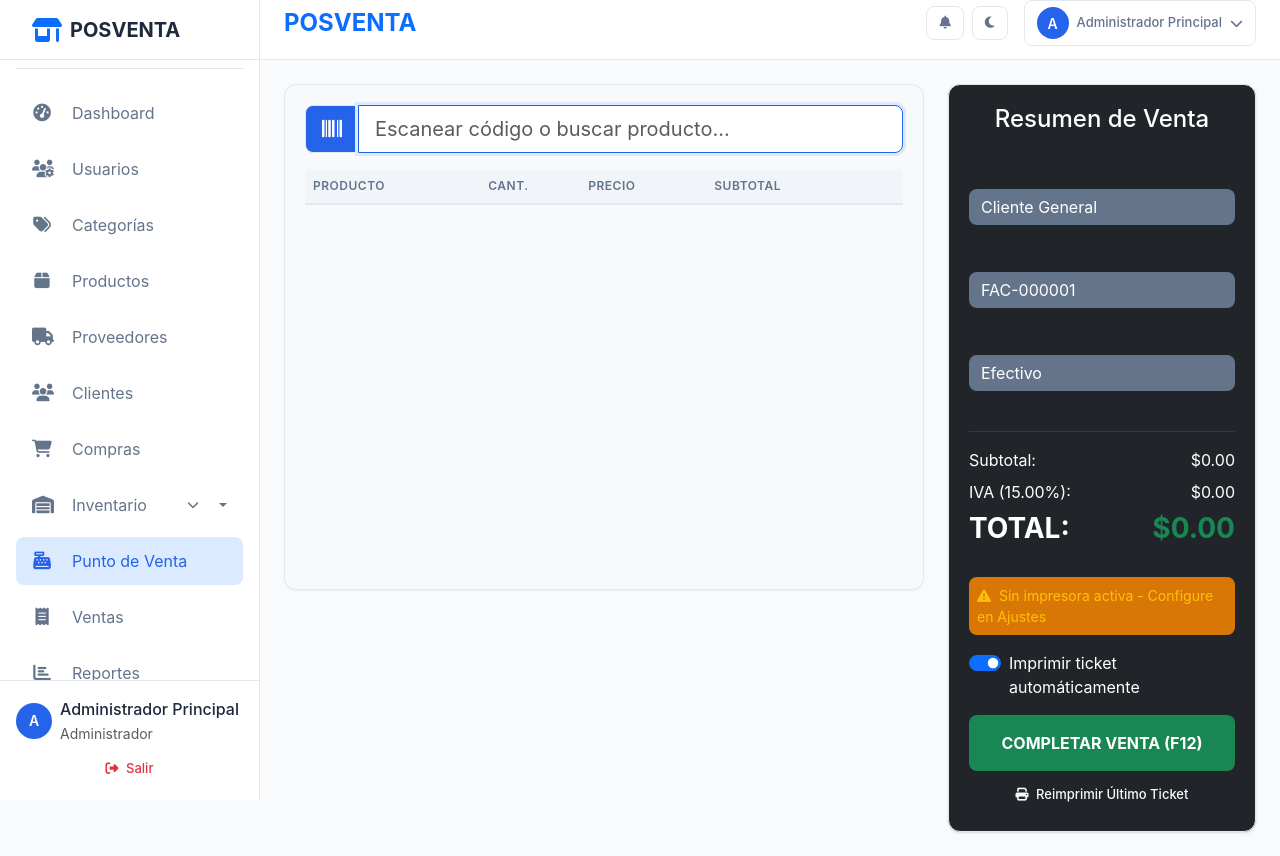
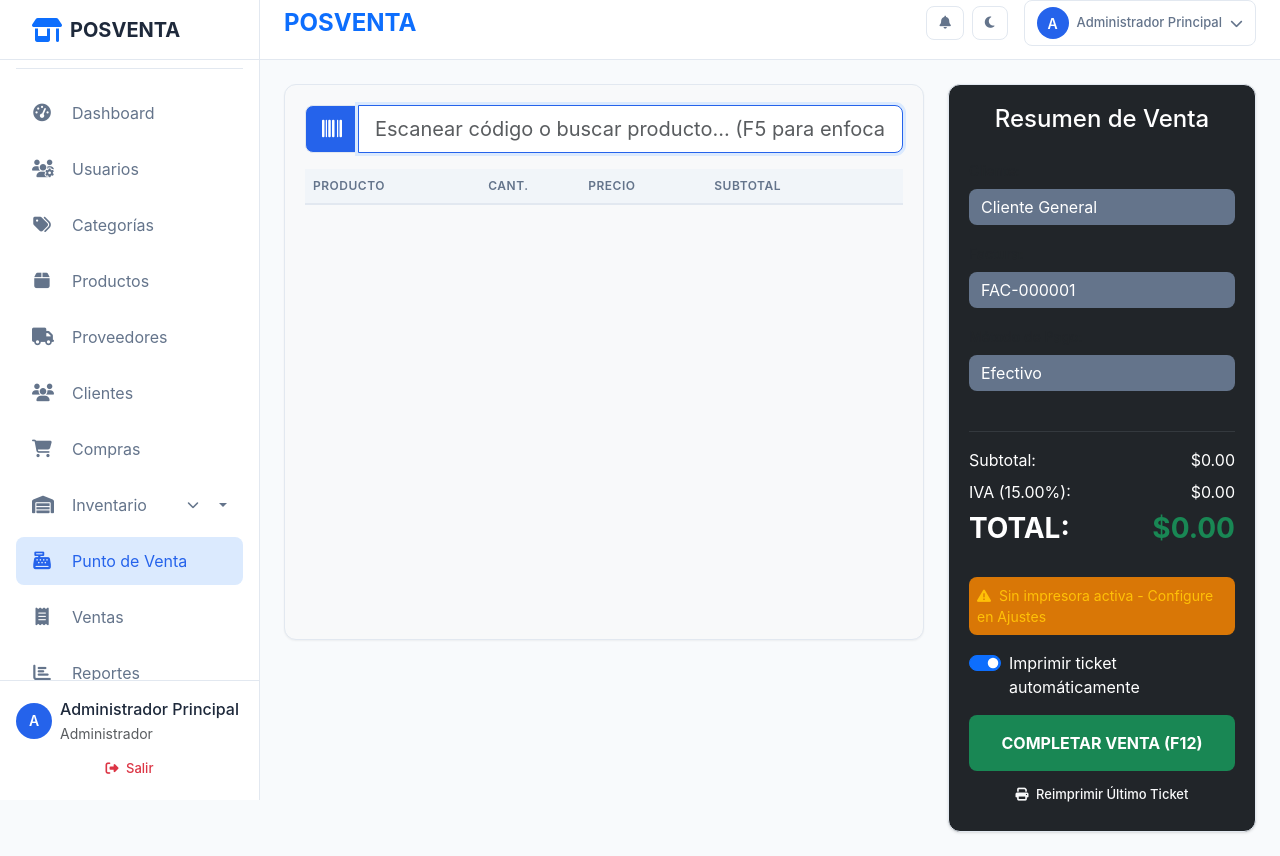
Before and after one commit to JP-Romero/POSVENTA, a PHP site: page /POSVENTA/pos in a window 1280 px wide. Run offline with PHP 8.4, Linux system fonts and the light colour scheme; a user stored in the database is signed in; data comes from the database, SQL or seed files in the repository; data that the repository does not hold is empty; some libraries are stand-ins or nearby versions.

Commit message:
update branch

```diff
--- a/app/views/pos/index.php
+++ b/app/views/pos/index.php
@@ -1,4 +1,6 @@
 <?php $currentPage = 'pos'; require APPROOT . '/views/inc/header.php'; ?>
+<!-- SweetAlert2 CDN -->
+<script src="https://cdn.jsdelivr.net/npm/sweetalert2@11"></script>
 <div class="row">
     <!-- POS Area -->
     <div class="col-md-8">
@@ -6,12 +8,12 @@
             <div class="mb-3">
                 <div class="input-group input-group-lg">
                     <span class="input-group-text bg-primary text-white"><i class="fa fa-barcode"></i></span>
-                    <input type="text" id="search-input" class="form-control" placeholder="Escanear código o buscar producto..." autofocus autocomplete="off">
+                    <input type="text" id="search-input" class="form-control" placeholder="Escanear código o buscar producto... (F5 para enfocar)" autofocus autocomplete="off">
                 </div>
                 <div id="search-results" class="list-group position-absolute w-100 z-3" style="display:none; max-height: 200px; overflow-y: auto;"></div>
             </div>
 
-            <div class="table-responsive" style="height: 400px;">
+            <div class="table-responsive" style="height: calc(100vh - 350px); min-height: 400px;">
                 <table class="table table-hover align-middle">
                     <thead class="table-dark">
                         <tr>
```
Also changed, not shown: 1 other file.
